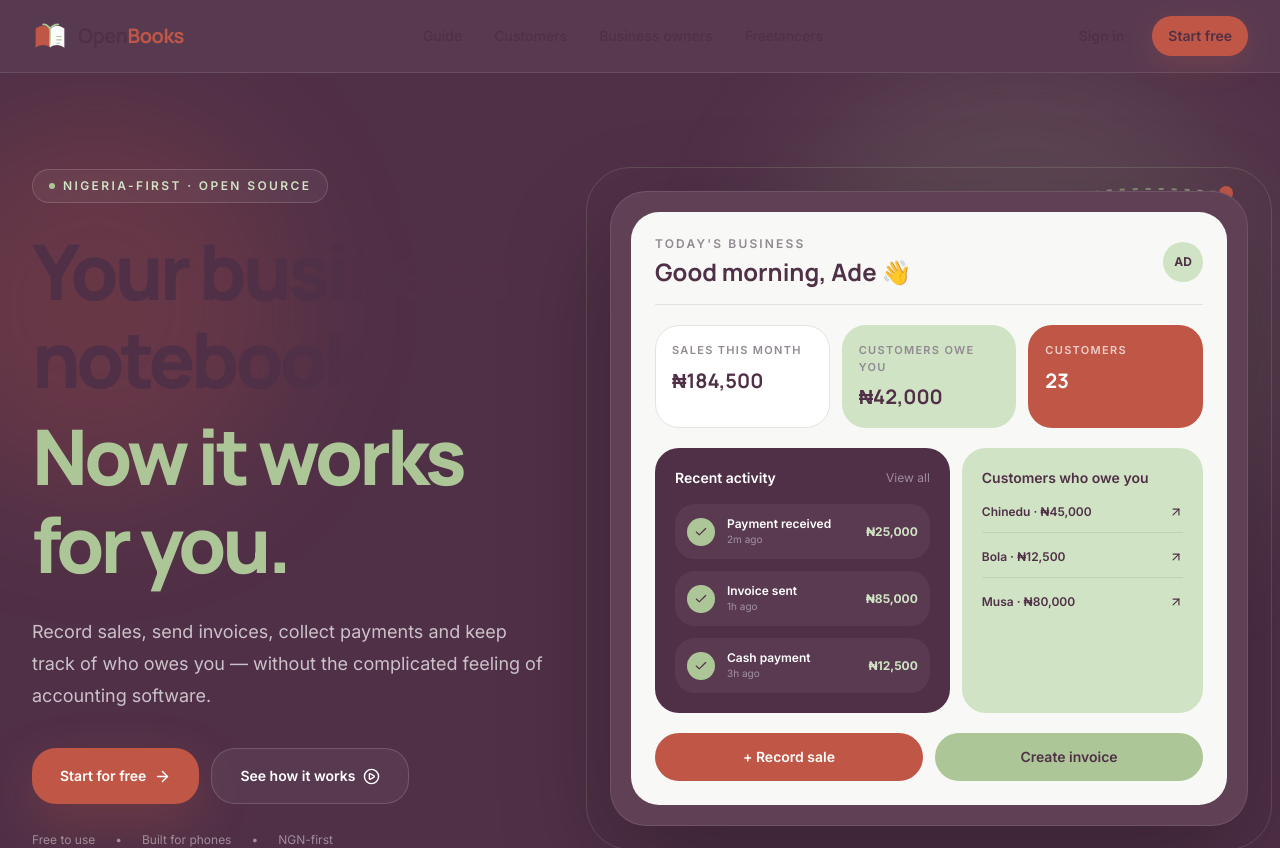
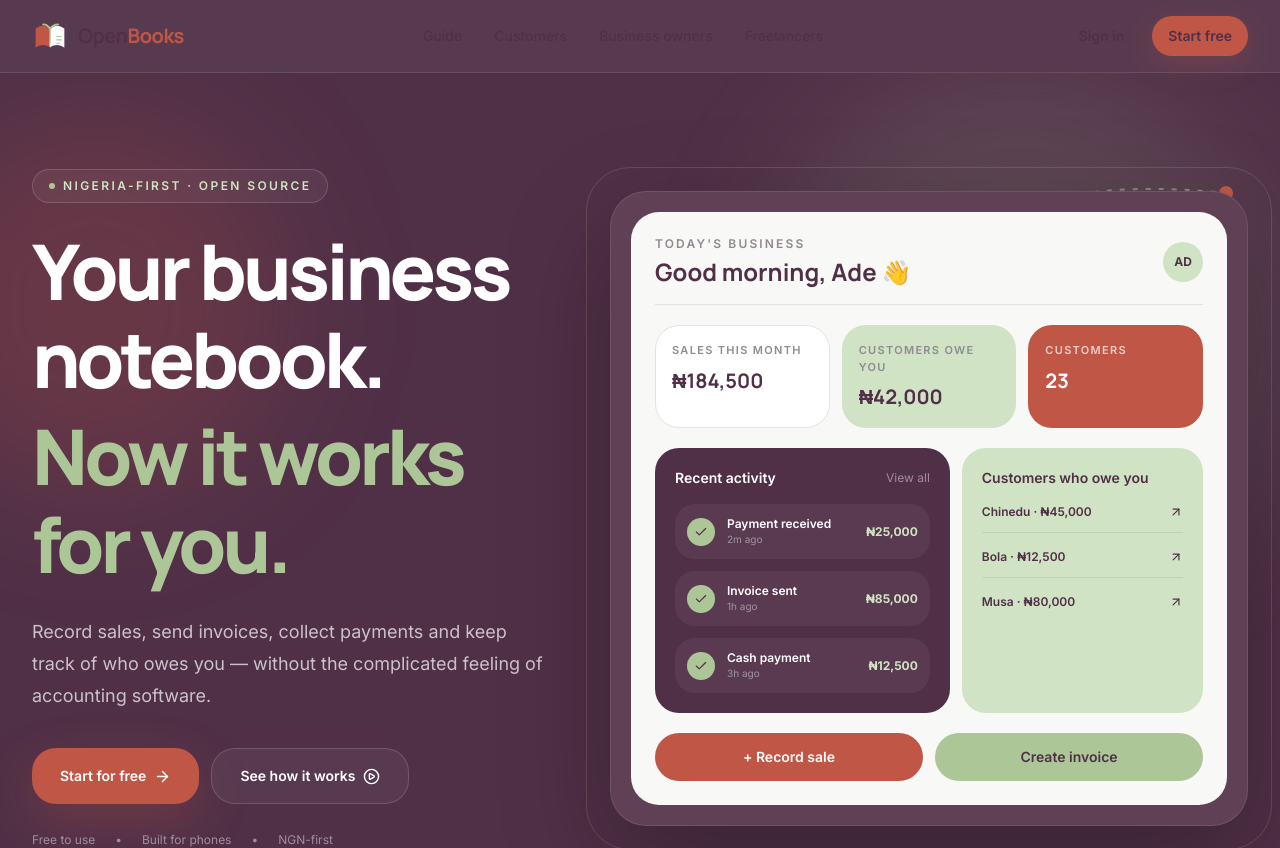
Before and after one commit to awesomeakokayo/OpenBooks, a Next.js app: page / in a window 1280 px wide. Shown: the top 848 px of the page. Built offline with nearby package versions, Linux system fonts and the light colour scheme.

Commit message:
fix: respect dark-surface text colors

```diff
--- a/app/globals.css
+++ b/app/globals.css
@@ -60,7 +60,7 @@ h2,
 h3,
 h4 {
   font-family: var(--font-heading), Manrope, sans-serif;
-  color: var(--color-plum);
+  color: inherit;
   line-height: 1.15;
 }
 
```
